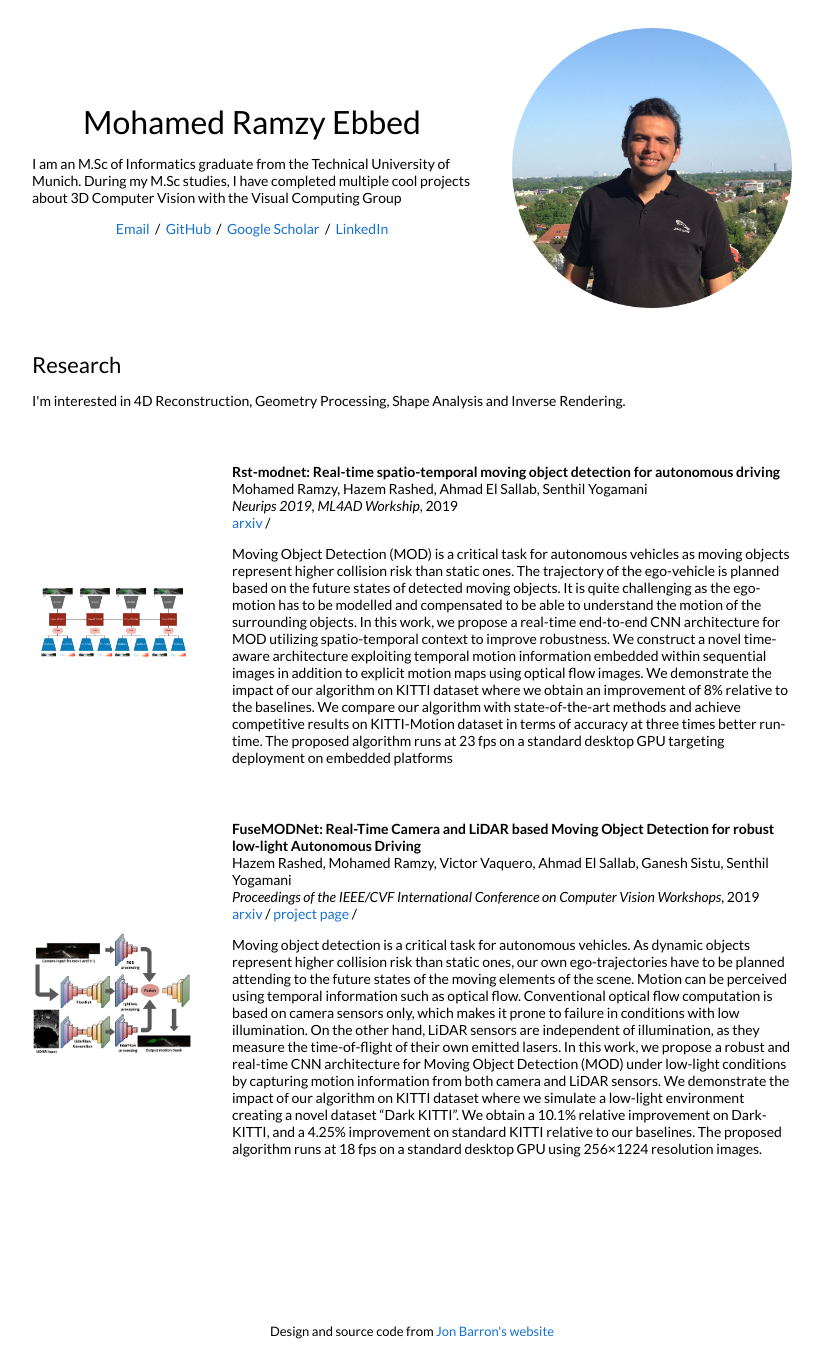
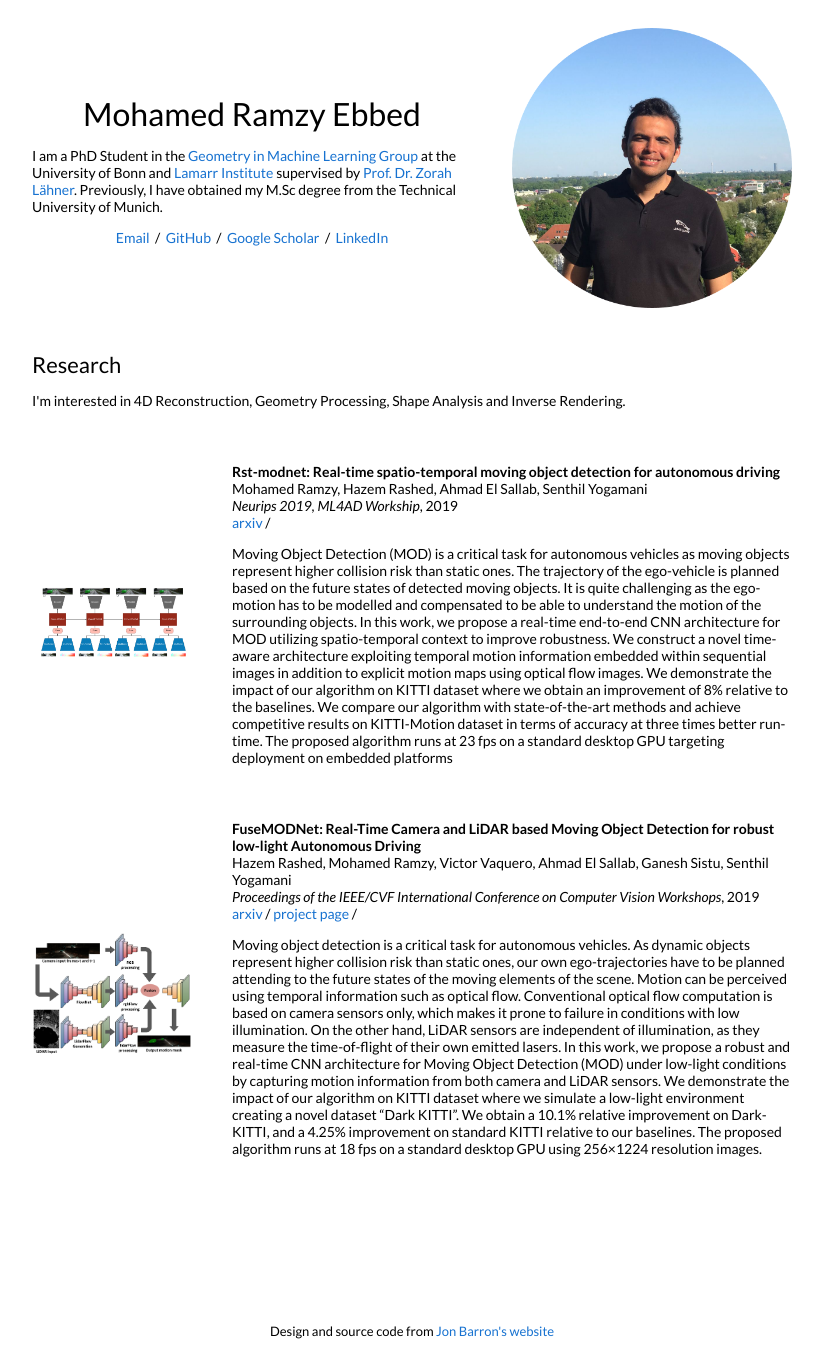
Before and after one commit to mohamed-ebbed/mohamed-ebbed.github.io, a Jekyll site: the page built from _posts/2010-06-22-rstmodnet.markdown, in a window 1280 px wide. Shown: the whole page, without its empty margins (228-1051 px from the left). Built offline with Jekyll 4.4.1, drawn with Linux system fonts in a browser that asks for light colours.

Commit message:
updating home page

```diff
--- a/_config.yml
+++ b/_config.yml
@@ -9,7 +9,7 @@ name: Mohamed Ebbed
 # description: the profile of an engineer, researcher and software developer
 
 # URL of your avatar or profile pic (you could use your GitHub profile pic)
-avatar: images/personal_pic.jpg
+avatar: images/mohamed_personal.jpg
 
 #
 # Flags below are optional
@@ -18,7 +18,7 @@ avatar: images/personal_pic.jpg
 # Includes an icon in the footer for each username you enter
 footer-links:
   dribbble:
-  email: mohamed.ebbed@tum.de
+  email: mebbed@uni-bonn.de
   facebook:
   flickr:
   github: mohamed-ebbed
--- a/_layouts/default.html
+++ b/_layouts/default.html
@@ -26,7 +26,7 @@
               <h1>
                 Mohamed Ramzy Ebbed
               </h1>
-              <p>I am an M.Sc of Informatics graduate from the Technical University of Munich. During my M.Sc studies, I have completed multiple cool projects about 3D Computer Vision with the Visual Computing Group
+              <p>I am a PhD Student in the <a href="https://geometryinml.cs.uni-bonn.de">Geometry in Machine Learning Group </a> at the University of Bonn and <a href="https://lamarr-institute.org/de/">Lamarr Institute </a> supervised by <a href="https://geometryinml.cs.uni-bonn.de/team/zorah/">Prof. Dr. Zorah Lähner</a>. Previously, I have obtained my M.Sc degree from the Technical University of Munich.
               </p>
 
               <p style="text-align:center">
```
Also changed, not shown: images/mohamed_personal.jpg (added).
